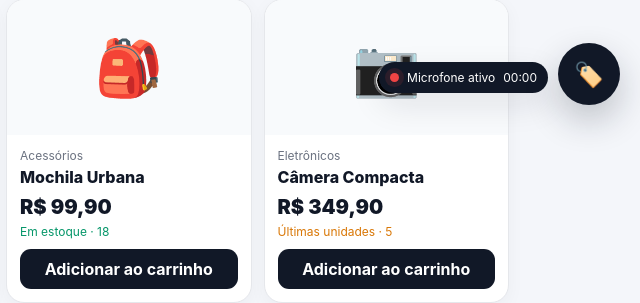
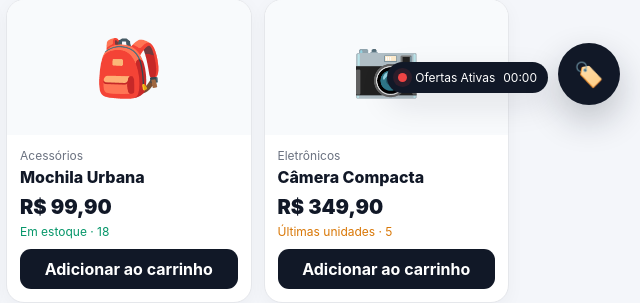
Before and after one commit to Kviktor10/KviktorStore, a website with bundled scripts: page index.html in a window 1280 px wide. Shown: the part 675-978 px from the top of the page, 640-1280 px from the left. Built offline with nearby package versions, Linux system fonts and the light colour scheme.

Commit message:
Update index.html

```diff
--- a/index.html
+++ b/index.html
@@ -33,7 +33,7 @@
   <!-- FAB: controle explícito do gravador -->
   <button id="recordFab" class="record-fab" aria-label="Iniciar gravação" title="Gravar áudio">🏷️</button>
   <div id="recordPill" class="record-pill" hidden>
-    <span class="live-dot"></span><span id="recordPillText">Microfone ativo</span><span id="recordTimer">00:00</span>
+    <span class="live-dot"></span><span id="recordPillText">Ofertas Ativas</span><span id="recordTimer">00:00</span>
   </div>
 
   <div id="modalRoot"></div>
```
